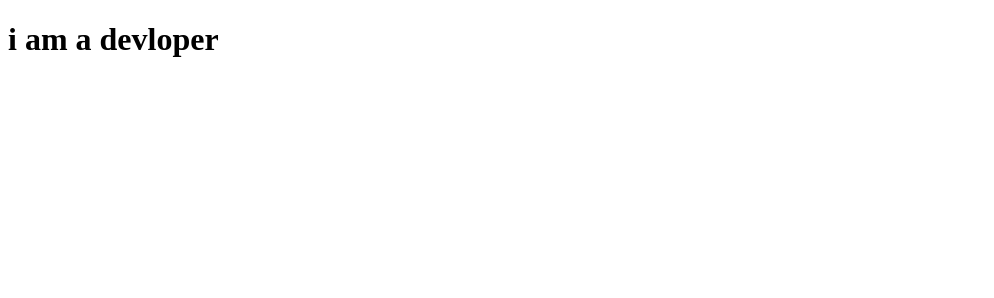
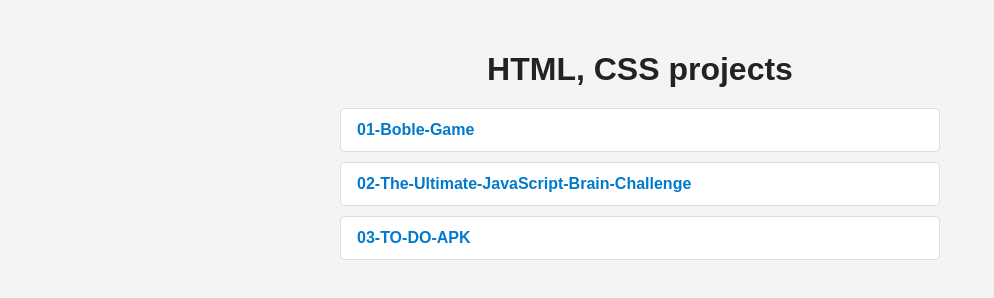
Before and after one commit to RaviranjanMishra01/Frontend-Showcase-Hub, a plain HTML site: page index.html in a window 1280 px wide. Shown: the whole page, without its empty margins (0-994 px from the left). Drawn offline with Linux system fonts and the light colour scheme.

Commit message:
index.html uploaded

```diff
--- a/index.html
+++ b/index.html
@@ -1,11 +1,60 @@
 <!DOCTYPE html>
 <html lang="en">
+
 <head>
-    <meta charset="UTF-8">
-    <meta name="viewport" content="width=device-width, initial-scale=1.0">
-    <title>Document</title>
+  <meta charset="UTF-8" />
+  <meta name="viewport" content="width=device-width, initial-scale=1.0" />
+  <title>JavaScript Essentials</title>
+
+  <style>
+    body {
+      font-family: sans-serif;
+      background-color: #f4f4f4;
+      padding: 30px;
+      margin: 0;
+    }
+
+    h1 {
+      text-align: center;
+      color: #222;
+      margin-bottom: 20px;
+    }
+
+    ul {
+      max-width: 600px;
+      margin: auto;
+      padding: 0;
+      list-style-type: none;
+    }
+
+    li {
+      background-color: #fff;
+      border: 1px solid #ddd;
+      margin-bottom: 10px;
+      padding: 12px 16px;
+      border-radius: 5px;
+    }
+
+    a {
+      text-decoration: none;
+      color: #007acc;
+      font-weight: bold;
+    }
+
+    a:hover {
+      text-decoration: underline;
+    }
+  </style>
 </head>
+
 <body>
-    <h1>i am a devloper</h1>
+  <h1>HTML, CSS projects</h1>
+  <ul>
+    <li><a href="./bubble-game/">01-Boble-Game</a></li>
+    <li><a href="./The-Ultimate-JavaScript-Brain-Challenge/">02-The-Ultimate-JavaScript-Brain-Challenge</a></li>
+    <li><a href="./TO-DO-APK/">03-TO-DO-APK</a></li>
+
+  </ul>
 </body>
+
 </html>
```
